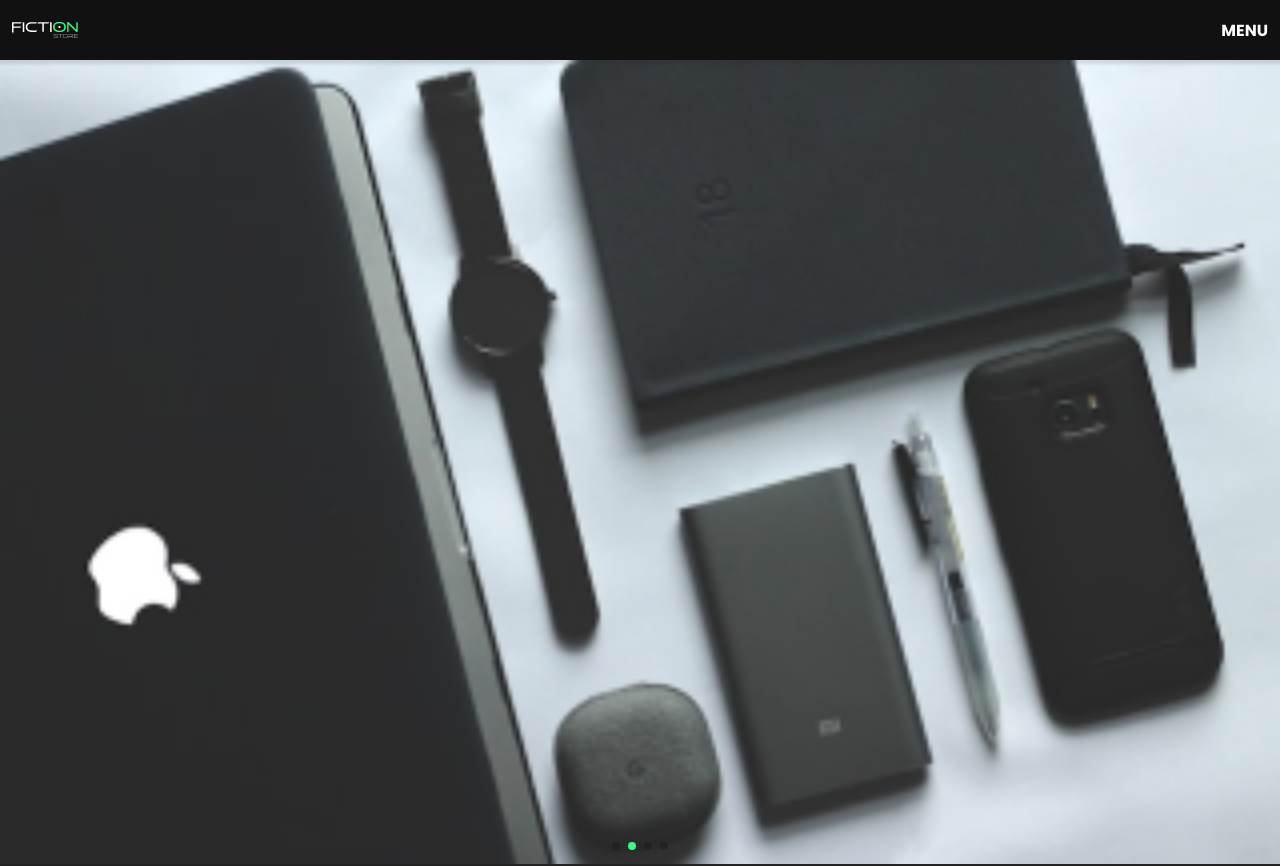
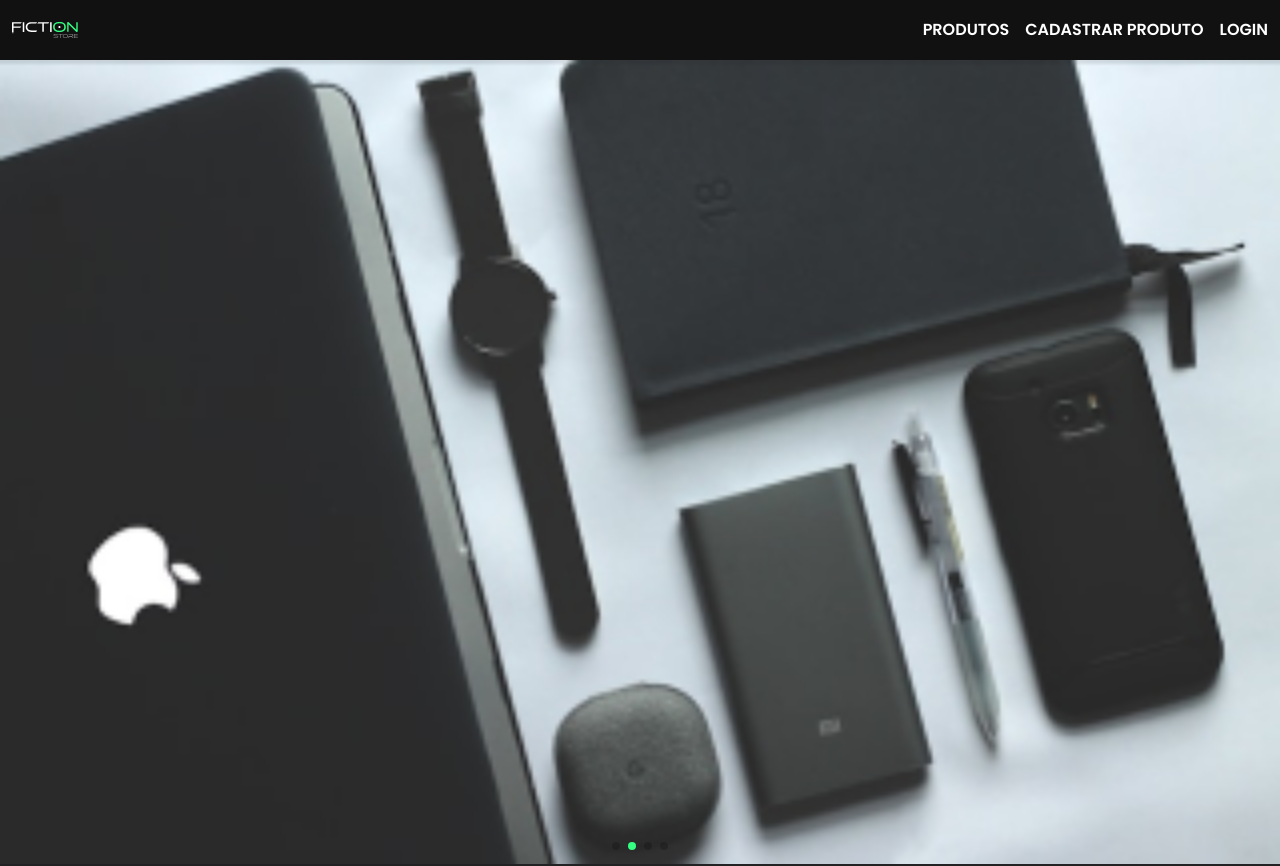
Before and after one commit to jhonicruz/atividade_final_italents, a React (Vite) app: page / in a window 1280 px wide. Shown: the top 866 px of the page. Built offline with nearby package versions, Linux system fonts and the light colour scheme.

Commit message:
✨ feat(routes):
add routes

```diff
--- a/src/App.jsx
+++ b/src/App.jsx
@@ -1,10 +1,10 @@
 /* eslint-disable no-unused-vars */
 import React from 'react';
 import { BrowserRouter, Routes, Route } from 'react-router-dom';
-import imageProduct from './assets/image_product.png';
-import Star from './assets/star.svg?react';
-import Slides from './components/slides/Slides';
 import Header from './components/header/Header';
+import Home from './pages/Home';
+import NotFound from './pages/NotFound';
+import Footer from './components/footer/Footer';
 
 function App() {
   // const isSmallDevice = useMediaQuery('only screen and (max-width : 768px)');
@@ -21,103 +21,12 @@ function App() {
       <div>
         <BrowserRouter>
           <Header />
-          <Slides />
-
-          {/* Cards */}
-
-          <main className=" flex flex-wrap justify-center w-full h-full p-3 pt-[60px] gap-5 mx-auto">
-            {/* card 1 */}
-            <a
-              onClick={() => console.log('clicou')}
-              className="flex flex-col items-center gap-2 basis-[47%]  bg-n2 rounded-b"
-            >
-              {/* image */}
-              <div className=" bg-orange-300 w-full rounded-t overflow-hidden">
-                <img src={imageProduct} alt="" className="w-full object-cover" />
-              </div>
-
-              {/* infos */}
-
-              <div className="flex flex-col gap-4 p-2 rounded-b overflow-hidden">
-                <div className="flex items-center justify-center gap-1">
-                  <div className="flex">
-                    <Star className="w-4 h-4" />
-                    <Star className="w-4 h-4" />
-                    <Star className="w-4 h-4" />
-                    <Star className="w-4 h-4" />
-                    <Star className="w-4 h-4" />
-                  </div>
-                  <span className="text-xs text-zinc-600">(269)</span>
-                </div>
-
-                <div className="flex flex-col gap-4 items-center text-center">
-                  <h4 className="font-poppinsSemibold text-[18px] -mt-3 text-white">
-                    Notebook Asus
-                  </h4>
-                  <p className="h-[120px] max-w-[140px] truncate text-wrap text-zinc-400">
-                    Câmera Frontal - 25 megapixels - 8gb ram - 256Gb Armazenamento
-                  </p>
-                </div>
-
-                <div className="flex flex-col items-center">
-                  <p className="font-poppinsRegular text-xs text-zinc-400">
-                    De: <span className="line-through">199,00</span>
-                  </p>
-                  <p className="font-poppinsSemibold text-white text-[18px]">Por: 159,90</p>
-                </div>
-
-                <div className=" py-2">
-                  <button className="flex items-center justify-center px-3 py-1 bg-p1 w-full uppercase font-poppinsSemibold rounded-sm cursor-pointer">
-                    Comprar
-                  </button>
-                </div>
-              </div>
-            </a>
-            {/* card 2 */}
-            <a className="flex flex-col items-center gap-2 basis-[47%]  bg-n2 rounded-b">
-              {/* image */}
-              <div className=" bg-orange-300 w-full rounded-t overflow-hidden">
-                <img src={imageProduct} alt="" className="w-full object-cover" />
-              </div>
-
-              {/* infos */}
-
-              <div className="flex flex-col gap-4 p-2 rounded-b overflow-hidden">
-                <div className="flex items-center justify-center gap-1">
-                  <div className="flex">
-                    <Star className="w-4 h-4" />
-                    <Star className="w-4 h-4" />
-                    <Star className="w-4 h-4" />
-                    <Star className="w-4 h-4" />
-                    <Star className="w-4 h-4" />
-                  </div>
-                  <span className="text-xs text-zinc-600">(269)</span>
-                </div>
-
-                <div className="flex flex-col gap-4 items-center text-center">
-                  <h4 className="font-poppinsSemibold text-[18px] -mt-3 text-white">
-                    Notebook Asus
-                  </h4>
-                  <p className="h-[120px] max-w-[140px] truncate text-wrap text-zinc-400">
-                    Câmera Frontal - 25 megapixels - 8gb ram - 256Gb Armazenamento
-                  </p>
-                </div>
-
-                <div className="flex flex-col items-center">
-                  <p className="font-poppinsRegular text-xs text-zinc-400">
-                    De: <span className="line-through">199,00</span>
-                  </p>
-                  <p className="font-poppinsSemibold text-white text-[18px]">Por: 159,90</p>
-                </div>
-
-                <div className=" py-2">
-                  <button className="flex items-center justify-center px-3 py-1 bg-p1 w-full uppercase font-poppinsSemibold rounded-sm cursor-pointer">
-                    Comprar
-                  </button>
-                </div>
-              </div>
-            </a>
-          </main>
+          <Routes>
+            <Route path="/" element={<Home />} />
+            <Route path="teste" element={<h1>Teste</h1>} />
+            <Route path="*" element={<NotFound />} />
+          </Routes>
+          <Footer />
         </BrowserRouter>
       </div>
     </>
--- /dev/null
+++ b/src/components/cards/Cards.jsx
@@ -0,0 +1,98 @@
+import React from 'react';
+import imageProduct from '../../assets/image_product.png';
+import Star from '../../assets/star.svg?react';
+const Cards = () => {
+  return (
+    <main className=" flex flex-wrap justify-center w-full h-full p-3 pt-[60px] gap-5 mx-auto">
+      {/* card 1 */}
+      <a
+        onClick={() => console.log('clicou')}
+        className="flex flex-col items-center gap-2 basis-[47%]  bg-n2 rounded-b"
+      >
+        {/* image */}
+        <div className=" bg-orange-300 w-full rounded-t overflow-hidden">
+          <img src={imageProduct} alt="" className="w-full object-cover" />
+        </div>
+
+        {/* infos */}
+
+        <div className="flex flex-col gap-4 p-2 rounded-b overflow-hidden">
+          <div className="flex items-center justify-center gap-1">
+            <div className="flex">
+              <Star className="w-4 h-4" />
+              <Star className="w-4 h-4" />
+              <Star className="w-4 h-4" />
+              <Star className="w-4 h-4" />
+              <Star className="w-4 h-4" />
+            </div>
+            <span className="text-xs text-zinc-600">(269)</span>
+          </div>
+
+          <div className="flex flex-col gap-4 items-center text-center">
+            <h4 className="font-poppinsSemibold text-[18px] -mt-3 text-white">Notebook Asus</h4>
+            <p className="h-[120px] max-w-[140px] truncate text-wrap text-zinc-400">
+              Câmera Frontal - 25 megapixels - 8gb ram - 256Gb Armazenamento
+            </p>
+          </div>
+
+          <div className="flex flex-col items-center">
+            <p className="font-poppinsRegular text-xs text-zinc-400">
+              De: <span className="line-through">199,00</span>
+            </p>
+            <p className="font-poppinsSemibold text-white text-[18px]">Por: 159,90</p>
+          </div>
+
+          <div className=" py-2">
+            <button className="flex items-center justify-center px-3 py-1 bg-p1 w-full uppercase font-poppinsSemibold rounded-sm cursor-pointer">
+              Comprar
+            </button>
+          </div>
+        </div>
+      </a>
+      {/* card 2 */}
+      <a className="flex flex-col items-center gap-2 basis-[47%]  bg-n2 rounded-b">
+        {/* image */}
+        <div className=" bg-orange-300 w-full rounded-t overflow-hidden">
+          <img src={imageProduct} alt="" className="w-full object-cover" />
+        </div>
+
+        {/* infos */}
+
+        <div className="flex flex-col gap-4 p-2 rounded-b overflow-hidden">
+          <div className="flex items-center justify-center gap-1">
+            <div className="flex">
+              <Star className="w-4 h-4" />
+              <Star className="w-4 h-4" />
+              <Star className="w-4 h-4" />
+              <Star className="w-4 h-4" />
+              <Star className="w-4 h-4" />
+            </div>
+            <span className="text-xs text-zinc-600">(269)</span>
+          </div>
+
+          <div className="flex flex-col gap-4 items-center text-center">
+            <h4 className="font-poppinsSemibold text-[18px] -mt-3 text-white">Notebook Asus</h4>
+            <p className="h-[120px] max-w-[140px] truncate text-wrap text-zinc-400">
+              Câmera Frontal - 25 megapixels - 8gb ram - 256Gb Armazenamento
+            </p>
+          </div>
+
+          <div className="flex flex-col items-center">
+            <p className="font-poppinsRegular text-xs text-zinc-400">
+              De: <span className="line-through">199,00</span>
+            </p>
+            <p className="font-poppinsSemibold text-white text-[18px]">Por: 159,90</p>
+          </div>
+
+          <div className=" py-2">
+            <button className="flex items-center justify-center px-3 py-1 bg-p1 w-full uppercase font-poppinsSemibold rounded-sm cursor-pointer">
+              Comprar
+            </button>
+          </div>
+        </div>
+      </a>
+    </main>
+  );
+};
+
+export default Cards;
--- /dev/null
+++ b/src/components/footer/Footer.jsx
@@ -0,0 +1,7 @@
+import React from 'react';
+
+const Footer = () => {
+  return <div>TODOS OS DIREITOS RESERVADOS</div>;
+};
+
+export default Footer;
--- a/src/components/header/Header.jsx
+++ b/src/components/header/Header.jsx
@@ -1,34 +1,20 @@
 /* eslint-disable no-unused-vars */
 import React from 'react';
 import Logo from '../../assets/logo_fiction_mobile.svg?react';
+import { useMediaQuery } from '../../hooks/useMediaQuery';
+import ListLinks from './ListLinks';
+import MenuMobile from './MenuMobile';
+import { Link } from 'react-router-dom';
+
 const Header = () => {
+  const isDesktop = useMediaQuery('(min-width:768px)');
+
   return (
     <header className="flex items-center justify-between h-[60px] p-3 bg-n2 fixed top-0 w-full z-10">
-      <a href="#">
+      <Link to="/">
         <Logo className="w-[66px]" />
-      </a>
-
-      <nav>
-        <button
-          aria-controls="menu"
-          aria-expanded="false"
-          aria-haspopup="true"
-          className="text-white font-poppinsBold"
-        >
-          MENU
-        </button>
-        <ul role="menu" className="hidden">
-          <li>
-            <a href="#">Produtos</a>
-          </li>
-          <li>
-            <a href="#">Cadastrar Produto</a>
-          </li>
-          <li>
-            <a href="#">Login</a>
-          </li>
-        </ul>
-      </nav>
+      </Link>
+      <nav>{isDesktop ? <ListLinks /> : <MenuMobile />}</nav>
     </header>
   );
 };
--- /dev/null
+++ b/src/components/header/Link.jsx
@@ -0,0 +1,11 @@
+import React from 'react';
+
+const Link = ({ content, url, ...rest }) => {
+  return (
+    <a href={url} {...rest}>
+      {content}
+    </a>
+  );
+};
+
+export default Link;
--- /dev/null
+++ b/src/components/header/ListLinks.jsx
@@ -0,0 +1,23 @@
+import React from 'react';
+import Link from './Link';
+
+const ListLinks = () => {
+  return (
+    <ul
+      role="menu"
+      className=" text-white flex items-center gap-4 font-poppinsSemibold text-[16px] uppercase"
+    >
+      <li>
+        <Link url="#" content="Produtos" />
+      </li>
+      <li>
+        <Link url="#" content="Cadastrar Produto" />
+      </li>
+      <li>
+        <Link url="#" content="Login" />
+      </li>
+    </ul>
+  );
+};
+
+export default ListLinks;
--- /dev/null
+++ b/src/pages/Home.jsx
@@ -0,0 +1,14 @@
+import React from 'react';
+import Slides from '../components/slides/Slides';
+import Cards from '../components/cards/Cards';
+
+const Home = () => {
+  return (
+    <>
+      <Slides />
+      <Cards />
+    </>
+  );
+};
+
+export default Home;
--- /dev/null
+++ b/src/pages/NotFound.jsx
@@ -0,0 +1,30 @@
+import React from 'react';
+import { useNavigate } from 'react-router-dom';
+const NotFound = () => {
+  const navigate = useNavigate();
+  const [timeLeft, setTimeLeft] = React.useState(3);
+
+  React.useEffect(() => {
+    const timer = setTimeout(() => {
+      navigate('/');
+    }, 3000);
+
+    const interval = setInterval(() => {
+      setTimeLeft((prevTime) => prevTime - 1);
+    }, 1000);
+
+    return () => {
+      clearTimeout(timer);
+      clearInterval(interval);
+    };
+  }, [navigate]);
+  return (
+    <div className="flex items-center justify-center w-full h-screen pt-[60px] bg-red-400">
+      <h2 className="bg-white text-center">
+        Ops, não encontramos nada por aqui. Você será redirecionado em {timeLeft} segundos.
+      </h2>
+    </div>
+  );
+};
+
+export default NotFound;
```
